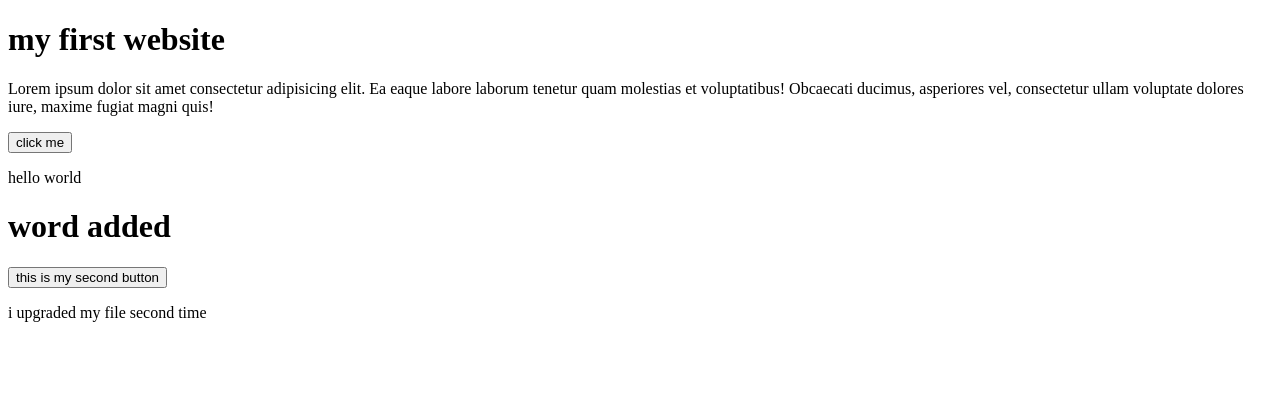
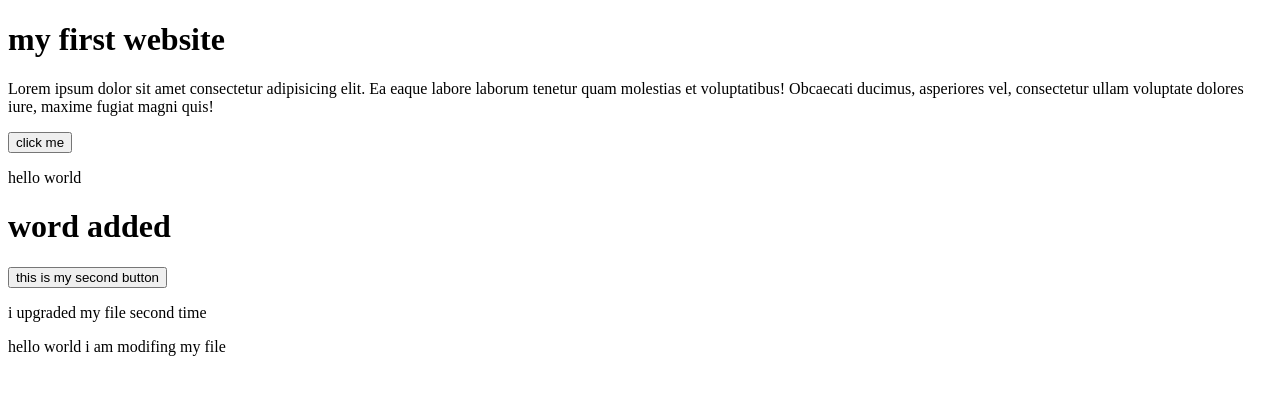
Before and after one commit to amaskhan0007/my-website, a plain HTML site: page index.html in a window 1280 px wide. Drawn offline with Linux system fonts and the light colour scheme.

Commit message:
MODIFIED MY FILE THIRD TIME

```diff
--- a/index.html
+++ b/index.html
@@ -15,5 +15,6 @@
     <h1>word added</h1>
     <button>this is my second button</button>
     <p>i upgraded my file second time </p>
+    <p>hello world i am modifing my file</p>
 </body>
 </html>
```
